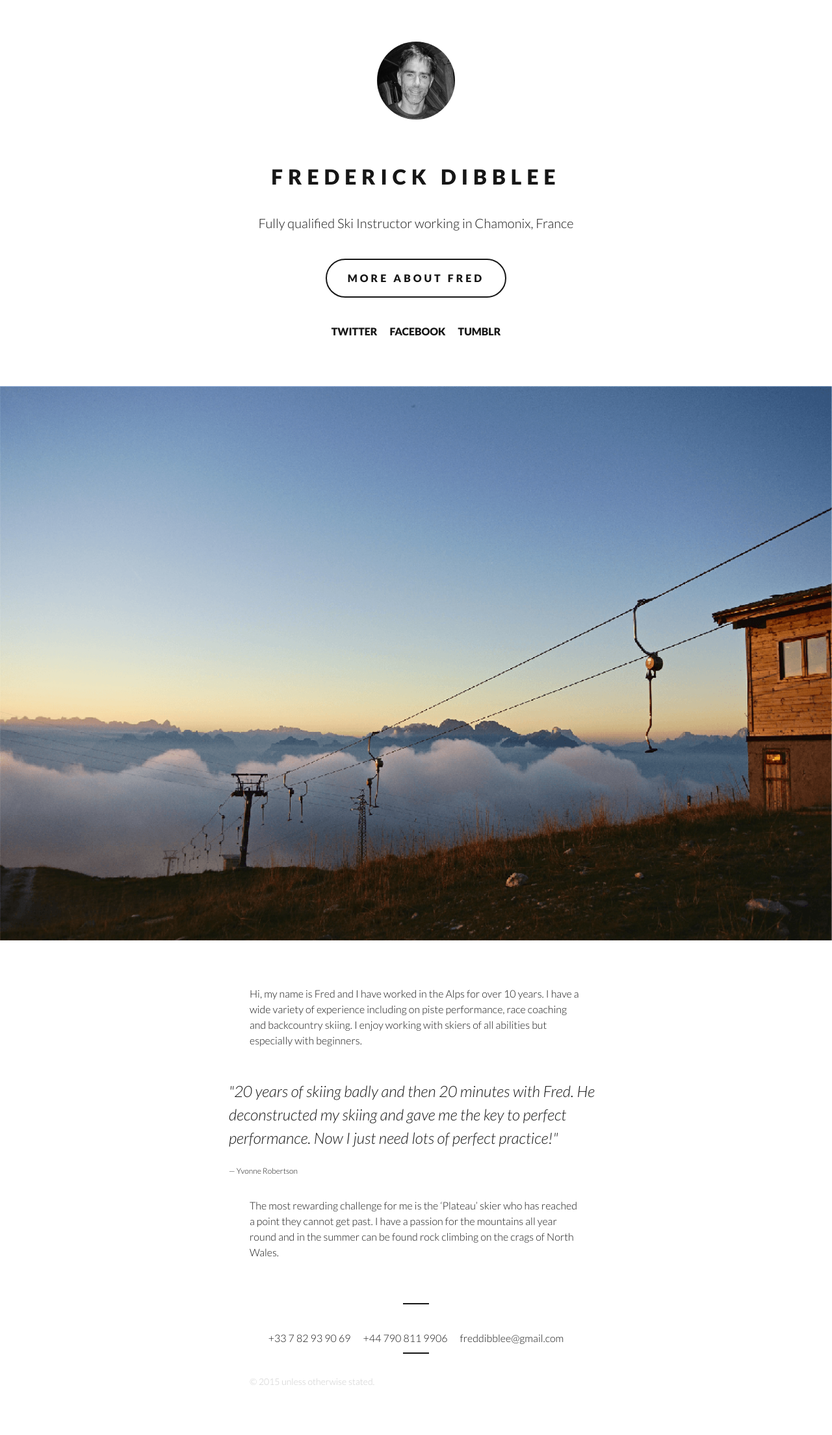
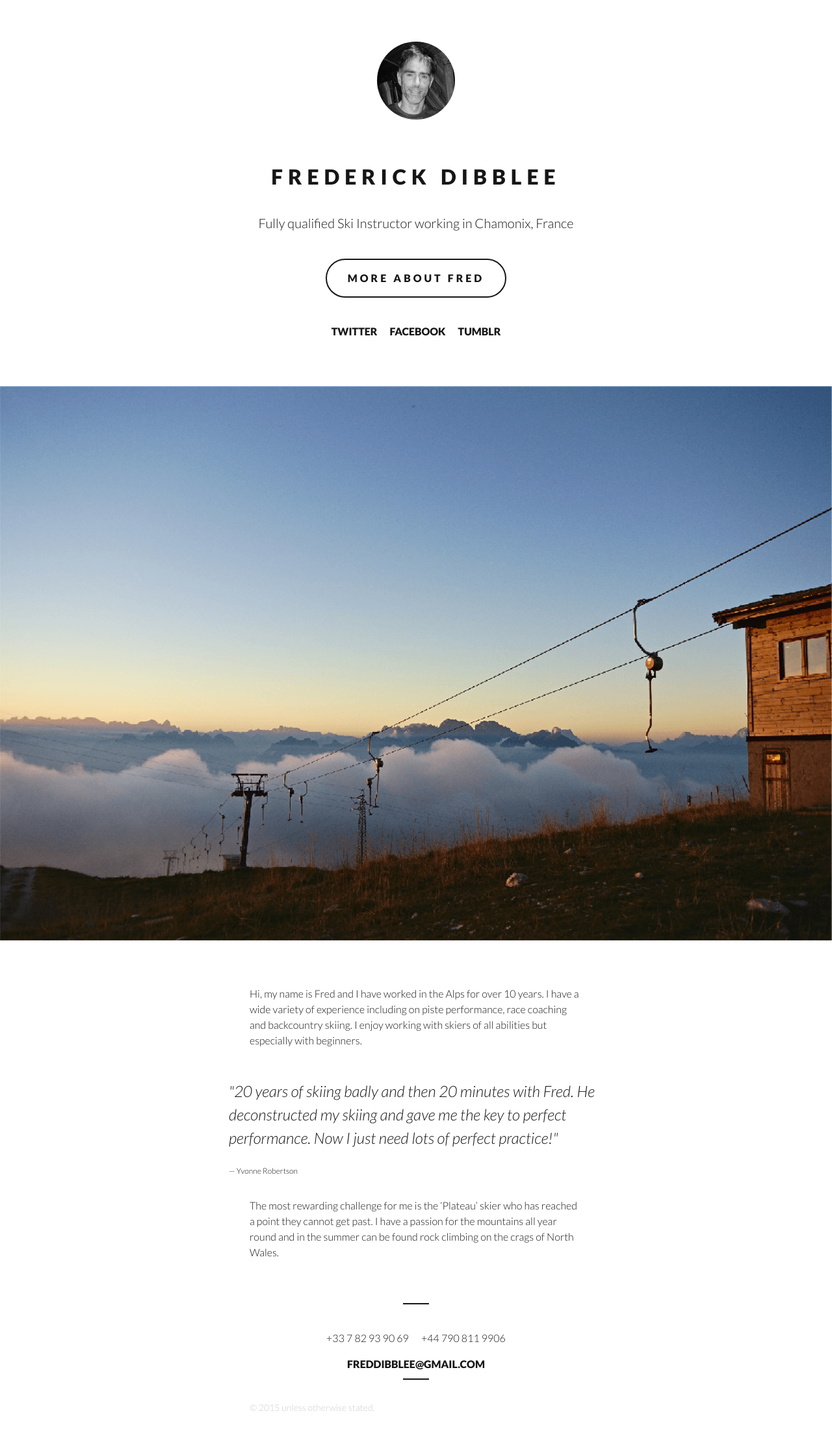
Before and after one commit to fdskiing/fdskiing.github.io, a Jekyll site: the page built from index.md, in a window 1280 px wide. Shown: the whole page at 65% size. Built offline with Jekyll 4.4.1, drawn with Linux system fonts in a browser that asks for light colours; nearby versions of some CDN libraries; Markdown is read by kramdown in place of the engine named in the settings; before the commit the page ends 2168 px from its top, so only the background shows below that.

Commit message:
Update footer.html

```diff
--- a/_includes/footer.html
+++ b/_includes/footer.html
@@ -2,10 +2,10 @@
 
 	<hr>
 
-	<ul class="social">
+	<ul class="social footer-social">
 		<li>+33 7 82 93 90 69</li>
 		<li>+44 790 811 9906</li>
-		<li>freddibblee@gmail.com</li>
+		<li><a href="mailto:freddibblee@gmail.com">freddibblee@gmail.com</a></li>
 	</ul>
 
 	<hr>
```
